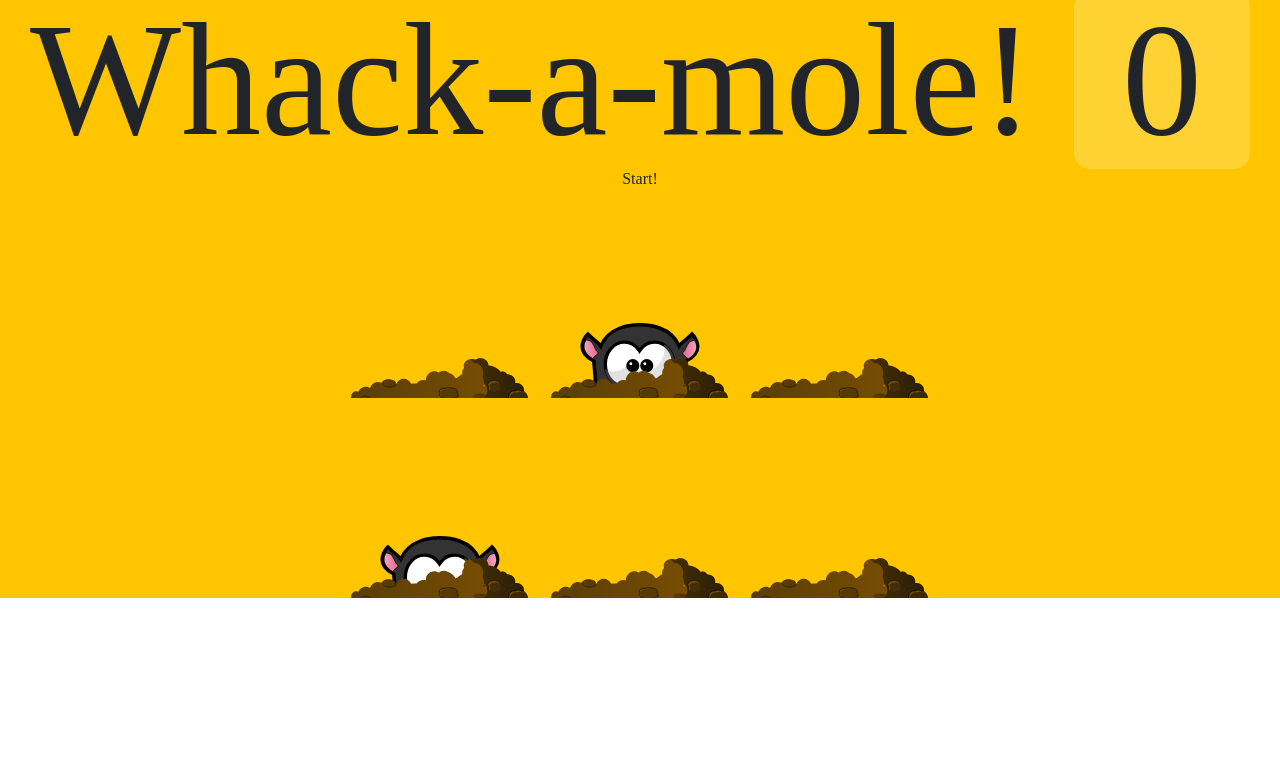
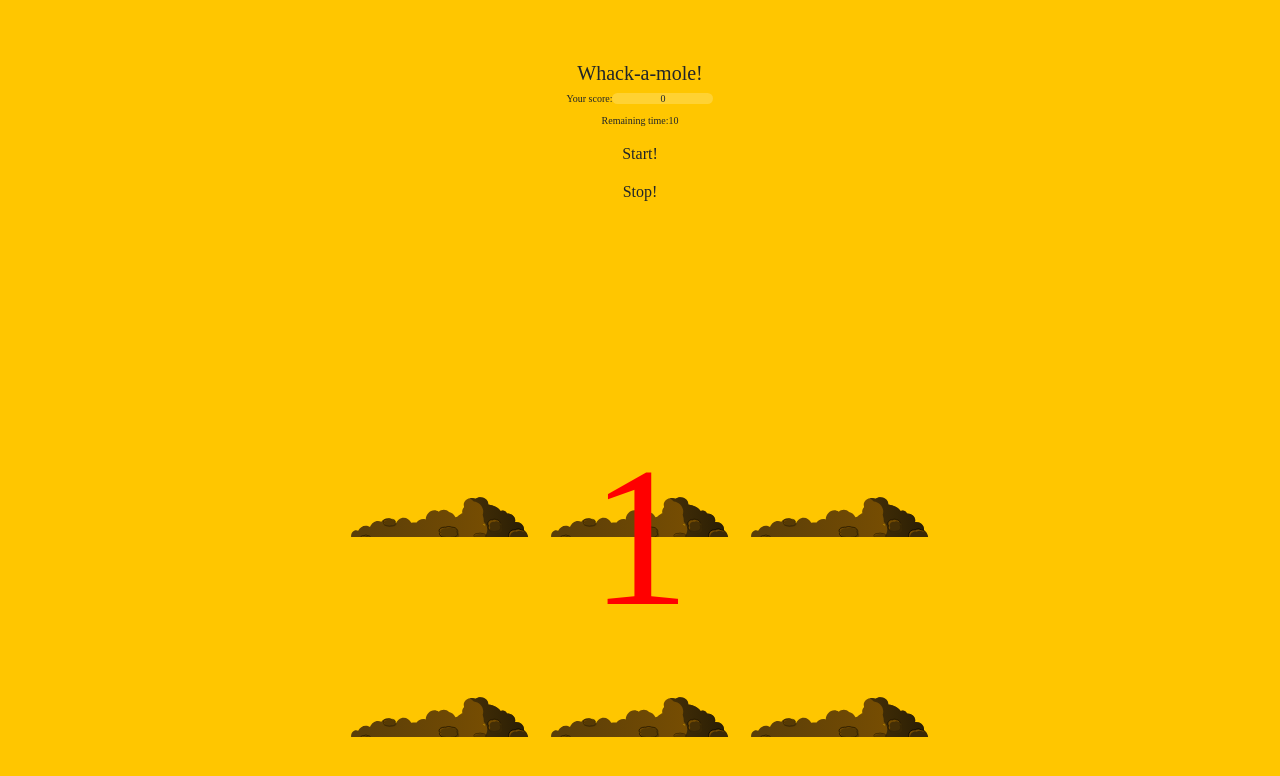
Before and after one commit to bujtorb/angular_demo, an Angular app: page /mole in a window 1280 px wide. Both pictures are taken after a click on the button "Start!". Shown: the top 776 px of the page. Built offline with nearby package versions, Linux system fonts and the light colour scheme.

Commit message:
whack a mole, stop game, init game, counter

```diff
--- a/src/app/app.component.html
+++ b/src/app/app.component.html
@@ -1,3 +1 @@
-
-
 <router-outlet></router-outlet>
--- a/src/app/main-page/main-page.component.ts
+++ b/src/app/main-page/main-page.component.ts
@@ -17,7 +17,4 @@ buttons = [
 
 ];
 
-  constructor() { }
-
-
 }
--- a/src/app/whack-mole/bonk.directive.ts
+++ b/src/app/whack-mole/bonk.directive.ts
@@ -5,6 +5,7 @@ import { Directive, HostListener, Renderer2, Output, EventEmitter } from '@angul
 })
 export class BonkDirective {
   @Output() scoreOP = new EventEmitter();
+
   constructor( private renderer: Renderer2) { }
 
 
@@ -13,11 +14,10 @@ export class BonkDirective {
    e.stopPropagation();
    if (!e.isTrusted) {
      return; }
-   const mole = e.target;
+  // const mole = e.target;
    const target = e.target.parentNode;
    this.scoreOP.emit();
    console.log(target);
    this.renderer.removeClass(target, 'up');
-
  }
 }
--- a/src/app/whack-mole/whack-mole.component.html
+++ b/src/app/whack-mole/whack-mole.component.html
@@ -1,29 +1,41 @@
 
 
   <div class="main">
-    <h1>Whack-a-mole! <span class="score">{{score}}</span></h1>
-    <div class="wrapper">
-        <button class= "btn" (click)="startGame()">Start!</button>
+    <div class="title">
+      <h1>Whack-a-mole! </h1>
+      <h2>Your score:<span class="score">{{score}}</span></h2>
+      <h2>Remaining time:<span >{{gameTime}}</span></h2>
+      <div class="wrapper">
+          <button class= "btn" (click)="initGame()">Start!</button>
+          <button class= "btn" (click)="stopGame()">Stop!</button>
+      </div>
     </div>
 
+
     <div class="game">
+      <!-- <div class="holes"> -->
         <div #holes class="hole hole1 ">
-          <div appBonk (scoreOP)="addScore($event)" class="mole"></div>
+          <div appBonk (scoreOP)="addScore()" class="mole"></div>
         </div>
         <div #holes class="hole hole2">
-          <div appBonk (scoreOP)="addScore($event)" class="mole"></div>
+          <div appBonk (scoreOP)="addScore()" class="mole"></div>
         </div>
         <div #holes class="hole hole3">
-          <div appBonk (scoreOP)="addScore($event)" class="mole"></div>
+          <div appBonk (scoreOP)="addScore()" class="mole"></div>
         </div>
         <div #holes class="hole hole4">
-          <div appBonk (scoreOP)="addScore($event)" class="mole"></div>
+          <div appBonk (scoreOP)="addScore()" class="mole"></div>
         </div>
         <div #holes class="hole hole5">
-          <div appBonk (scoreOP)="addScore($event)" class="mole"></div>
+          <div appBonk (scoreOP)="addScore()" class="mole"></div>
         </div>
         <div #holes class="hole hole6">
-          <div appBonk (scoreOP)="addScore($event)" class="mole"></div>
+          <div appBonk (scoreOP)="addScore()" class="mole"></div>
         </div>
+    <!--   </div> -->
+      <div class="counter" *ngIf="counter">
+       {{count}}
+      </div>
+
       </div>
   </div>
--- a/src/app/whack-mole/whack-mole.component.scss
+++ b/src/app/whack-mole/whack-mole.component.scss
@@ -4,35 +4,50 @@
   background: #ffc600;
   padding: 0;
   margin: 0;
-    font-family: 'Amatic SC', cursive;
+  font-family: "Amatic SC", cursive;
+  display: flex;
+  flex: 1;
+  min-height: 100vh;
+  align-items: center;
+  justify-content: center;
+  flex-wrap: wrap;
 }
 
-  *, *:before, *:after {
+*,
+*:before,
+*:after {
   box-sizing: inherit;
 }
 
 .wrapper {
-
   display: flex;
   flex-direction: column;
   align-items: center;
 }
 
-  .btn{
+.btn {
   text-align: center;
 }
 
-  .btn:focus { outline:none !important; box-shadow: none; }
+.btn:focus {
+  outline: none !important;
+  box-shadow: none;
+}
 
 h1 {
   text-align: center;
-    font-size: 10rem;
+  font-size: 20px;
   line-height: 1;
   margin-bottom: 0;
 }
+h2 {
+  margin-top: 10px;
+  text-align: center;
+  font-size: 10px;
+}
 
 .score {
-    background: rgba(255,255,255,0.2);
+  background: rgba(255, 255, 255, 0.2);
   padding: 0 3rem;
   line-height: 1;
   border-radius: 1rem;
@@ -44,6 +59,24 @@
   display: flex;
   flex-wrap: wrap;
   margin: 0 auto;
+  position: relative;
+}
+
+.holes {
+  position: relative;
+  text-align: center;
+
+}
+
+.counter{
+  position: absolute;
+  top: 50%;
+  left: 50%;
+  transform: translate(-50%, -50%);
+  color: red;
+  font-weight: 100;
+  font-size: 200px;
+  z-index: 10;
 }
 
 .hole {
@@ -56,9 +89,9 @@
   display: block;
   background: url(../../assets/04/dirt.svg) bottom center no-repeat;
   background-size: contain;
-    content: '';
+  content: "";
   width: 100%;
-    height:70px;
+  height: 70px;
   position: absolute;
   z-index: 2;
   bottom: -30px;
@@ -71,9 +104,13 @@
   top: 100%;
   width: 100%;
   height: 100%;
-    transition:all 0.4s;
+  transition: all 0.4s;
 }
 
 .hole.up .mole {
   top: 0;
 }
+
+.title {
+  width: 100%;
+}
--- a/src/app/whack-mole/whack-mole.component.ts
+++ b/src/app/whack-mole/whack-mole.component.ts
@@ -1,66 +1,109 @@
-import { Component, OnInit, ViewChildren, QueryList, ElementRef, ViewChild, AfterViewInit, Renderer2, HostListener } from '@angular/core';
+import {
+  Component,
+  ViewChildren,
+  QueryList,
+  AfterViewInit,
+  Renderer2,
+} from '@angular/core';
+import { TimeInterval } from 'rxjs';
 
 @Component({
   selector: 'app-whack-mole',
   templateUrl: './whack-mole.component.html',
-  styleUrls: ['./whack-mole.component.scss']
+  styleUrls: ['./whack-mole.component.scss'],
 })
-export class WhackMoleComponent implements  AfterViewInit {
-
-
+export class WhackMoleComponent implements AfterViewInit {
   @ViewChildren('holes') holes: QueryList<any>;
 
+  counter: boolean;
+  count: number;
+  gameTime: number;
+  holesArray: string | any[];
+  lastHole: any;
+  peepControl: any;
+  remainingTimeInterval: any;
+  score: number;
+  timeUp: boolean;
 
-lastHole: any;
-score = 0;
-timeUp: boolean;
-holesArray: string | any[];
-  constructor( private renderer: Renderer2 ) { }
+  constructor(private renderer: Renderer2) {}
+
   ngAfterViewInit(): void {
-     console.log(this.holes.toArray());
-     this.holesArray = this.holes.toArray();
+    this.holesArray = this.holes.toArray();
   }
 
-
-  randomTime(min, max): number{
-    return Math.round( Math.random() * (max - min) + min);
+  randomTime(min, max): number {
+    return Math.round(Math.random() * (max - min) + min);
   }
 
-  randomHole(): any{
+  randomHole(): any {
     const idx = Math.floor(Math.random() * this.holesArray.length);
     const hole = this.holesArray[idx];
 
-    if (hole === this.lastHole){
+    if (hole === this.lastHole) {
       return this.randomHole();
     }
 
     this.lastHole = hole;
     return hole;
-    }
+  }
+
+  initGame(): void {
+    this.gameTime = 10;
+    this.score = 0;
+    this.count = 3;
+    this.timeUp = false;
+    this.counter = true;
+    this.stopGame();
+    this.startCounter();
+  }
 
   startGame(): void {
-    this.score = 0;
-    this.timeUp = false;
     this.peep();
-    setTimeout(() => this.timeUp = true, 10000);
+    this.remainingTimeInterval = setInterval(() => {
+      if (this.gameTime < 1) {
+        this.timeUp = true;
+        clearInterval(this.remainingTimeInterval);
+      } else {
+        this.gameTime--;
+      }
+    }, 1000);
   }
 
-   peep(): void{
+  startCounter(): void {
+    let counterControl = setInterval(() => {
+      if (this.count < 1) {
+        this.counter = false;
+        clearTimeout(counterControl);
+        this.startGame();
+      } else {
+        this.count--;
+      }
+    }, 1000);
+  }
 
+  stopGame(): void {
+    clearInterval(this.remainingTimeInterval);
+    clearTimeout(this.peepControl);
+
+    for (let item of this.holesArray) {
+      this.renderer.removeClass(item.nativeElement, 'up');
+    }
+  }
+
+  peep(): void {
     const time = this.randomTime(500, 2000);
     const hole = this.randomHole();
     this.renderer.addClass(hole.nativeElement, 'up');
 
-    setTimeout(() => {
+    this.peepControl = setTimeout(() => {
       this.renderer.removeClass(hole.nativeElement, 'up');
-      if (!this.timeUp)
-       {this. peep(); }
+      if (!this.timeUp) {
+        this.peep();
+      }
     }, time);
   }
 
-  addScore(args): void{
-  this.score++;
+  addScore(): void {
+    this.score++;
   }
-
-
 }
```
Lines whose indentation alone changed are shown as unchanged.
